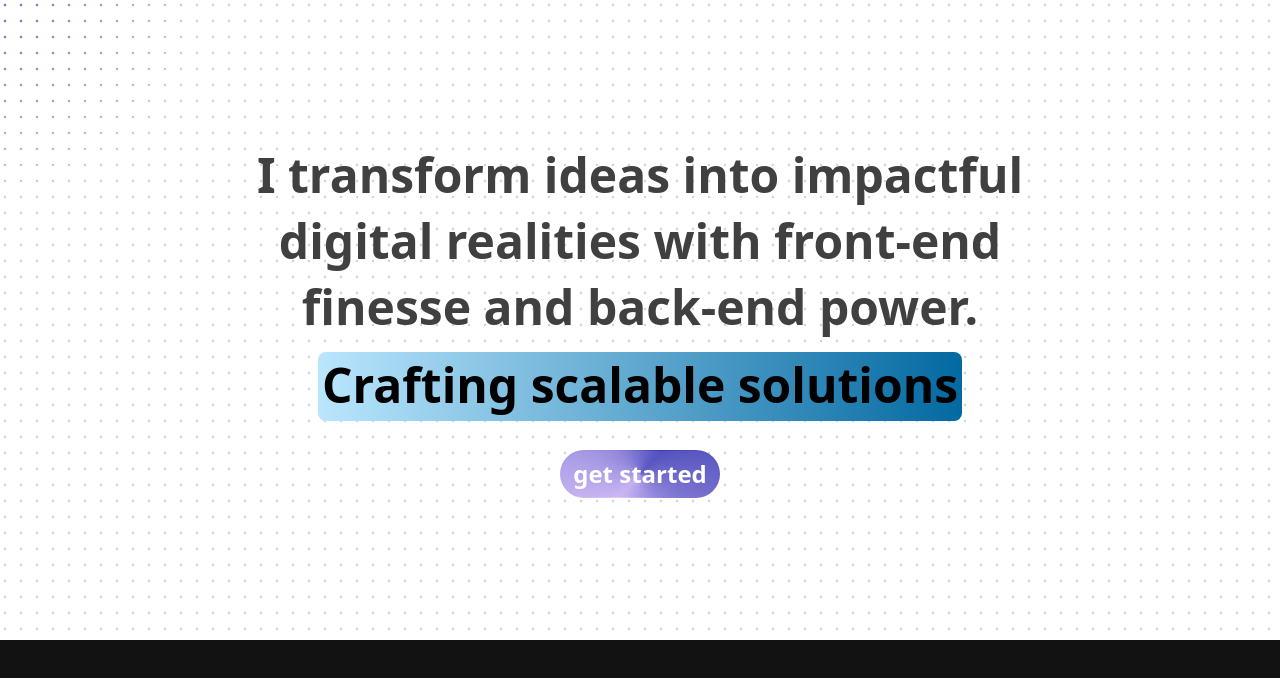
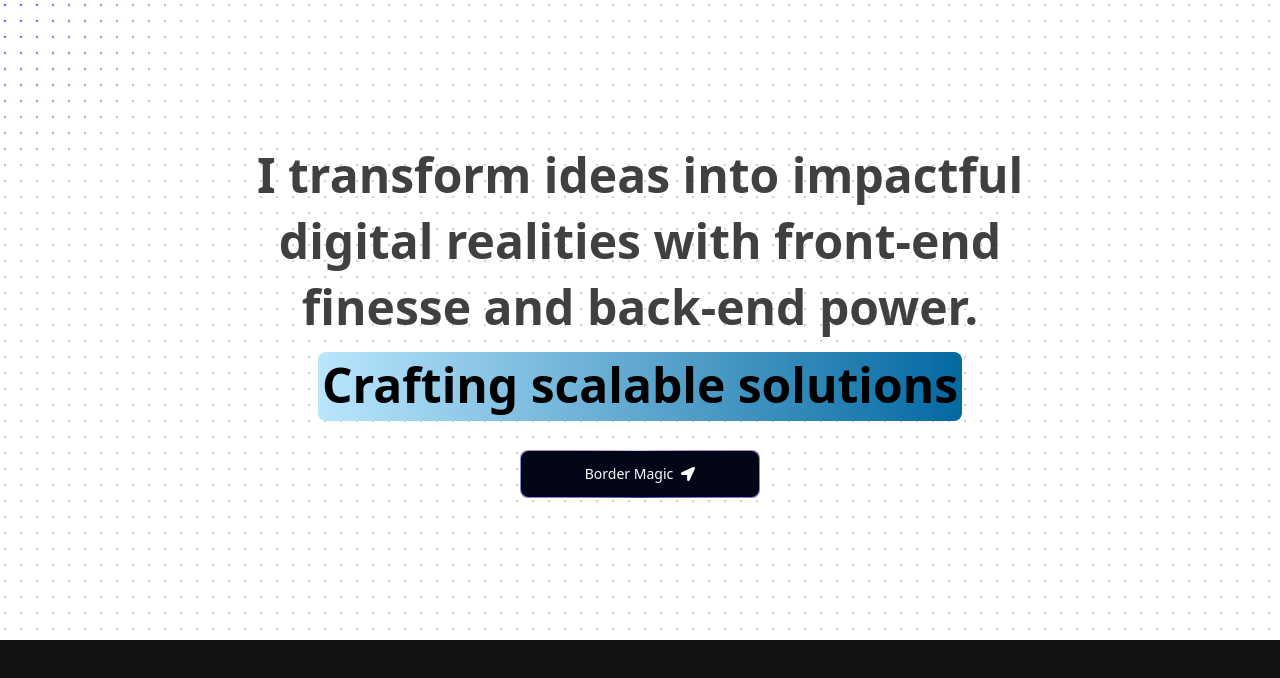
Before and after one commit to Mobin-Heydari/My-portfolio, a Next.js app in the folder frontend/: page / in a window 1280 px wide. Shown: the top 678 px of the page. Built offline with nearby package versions, Linux system fonts and the light colour scheme.

Commit message:
Magic botton ui component added with the best form.

```diff
--- a/frontend/components/home/Hero.tsx
+++ b/frontend/components/home/Hero.tsx
@@ -4,6 +4,8 @@ import React from 'react'
 import { Spotlight } from '../ui/Spotlight'
 import { motion } from "motion/react";
 import { HeroHighlight, Highlight } from "../ui/Hero-Highlight";
+import MagicBotton from '../ui/MagicBotton';
+import { FaLocationArrow } from 'react-icons/fa';
 
 
 
@@ -35,14 +37,13 @@ const Hero = () => {
                         </Highlight>
                     </div>
                 </motion.h2>
-                <div className='flex flex-col justify-center items-center mt-8'>
-                    <button className="relative inline-flex h-12 overflow-hidden rounded-full p-[1px] focus:outline-none focus:ring-2 focus:ring-emerald-200 focus:ring-offset-2 focus:ring-offset-slate-50">
-                        <span className="absolute inset-[-1000%] animate-[spin_4s_linear_infinite] bg-[conic-gradient(from_90deg_at_50%_50%,#E2CBFF_0%,#393BB2_50%,#E2CBFF_100%)]" />
-                        <span className="inline-flex h-full w-full cursor-pointer items-center justify-center rounded-full px-3 py-1 text-white backdrop-blur-2xl text-2xl md:text-2xl lg:text-2xl font-bold">
-                            get started
-                        </span>
-                    </button>
-                </div>
+                <a href="#about">
+                    <MagicBotton
+                        title='Read more'
+                        icon={<FaLocationArrow />}
+                        position='right'
+                    />
+                </a>
             </HeroHighlight>
         </div>
     </div>
--- /dev/null
+++ b/frontend/components/ui/MagicBotton.tsx
@@ -0,0 +1,22 @@
+import React from 'react'
+
+function MagicBotton({
+    title, icon, position, handleClick, otherClasses
+}: {
+    title: string; icon: React.ReactNode; position: string; handleClick?: () => void; otherClasses?: string;
+}) {
+  return (
+    <div className='flex flex-col justify-center items-center mt-8'>
+        <button className="relative inline-flex h-12 overflow-hidden rounded-lg p-[1px] focus:outline-none md:w-60">
+            <span className="absolute inset-[-1000%] animate-[spin_2s_linear_infinite] bg-[conic-gradient(from_90deg_at_50%_50%,#E2CBFF_0%,#393BB2_50%,#E2CBFF_100%)]" />
+            <span className={`inline-flex h-full w-full cursor-pointer items-center justify-center rounded-lg bg-slate-950 px-7 py-1 text-sm font-medium text-white backdrop-blur-3xl gap-2 ${otherClasses}`}>
+                {position === 'left' && icon}
+                Border Magic
+                {position === 'right' && icon}
+            </span>
+        </button>
+    </div>
+  )
+}
+
+export default MagicBotton
--- a/frontend/package.json
+++ b/frontend/package.json
@@ -18,6 +18,7 @@
     "next-themes": "^0.4.6",
     "react": "^18",
     "react-dom": "^18",
+    "react-icons": "^5.5.0",
     "tailwind-merge": "^3.0.2"
   },
   "devDependencies": {
```
Also changed, not shown: 1 other file (tests, documents, lock files or other folders).
